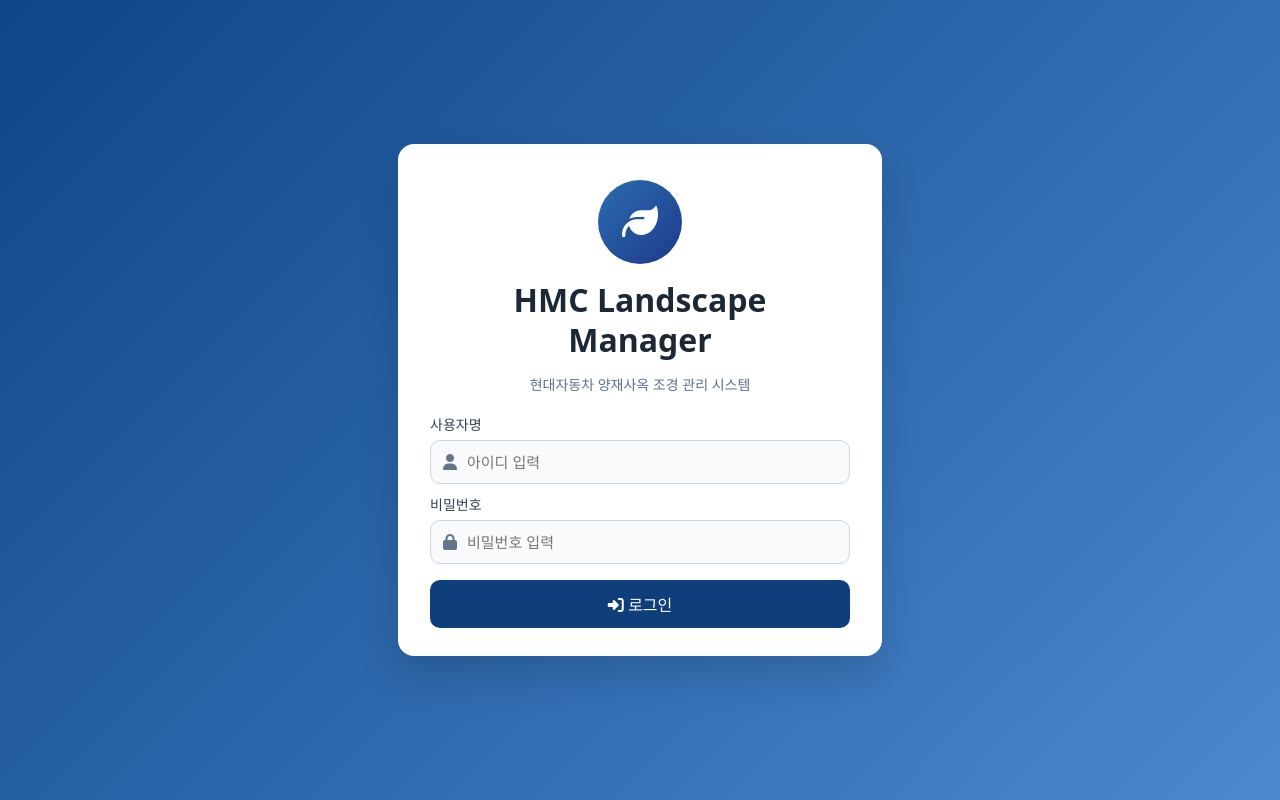
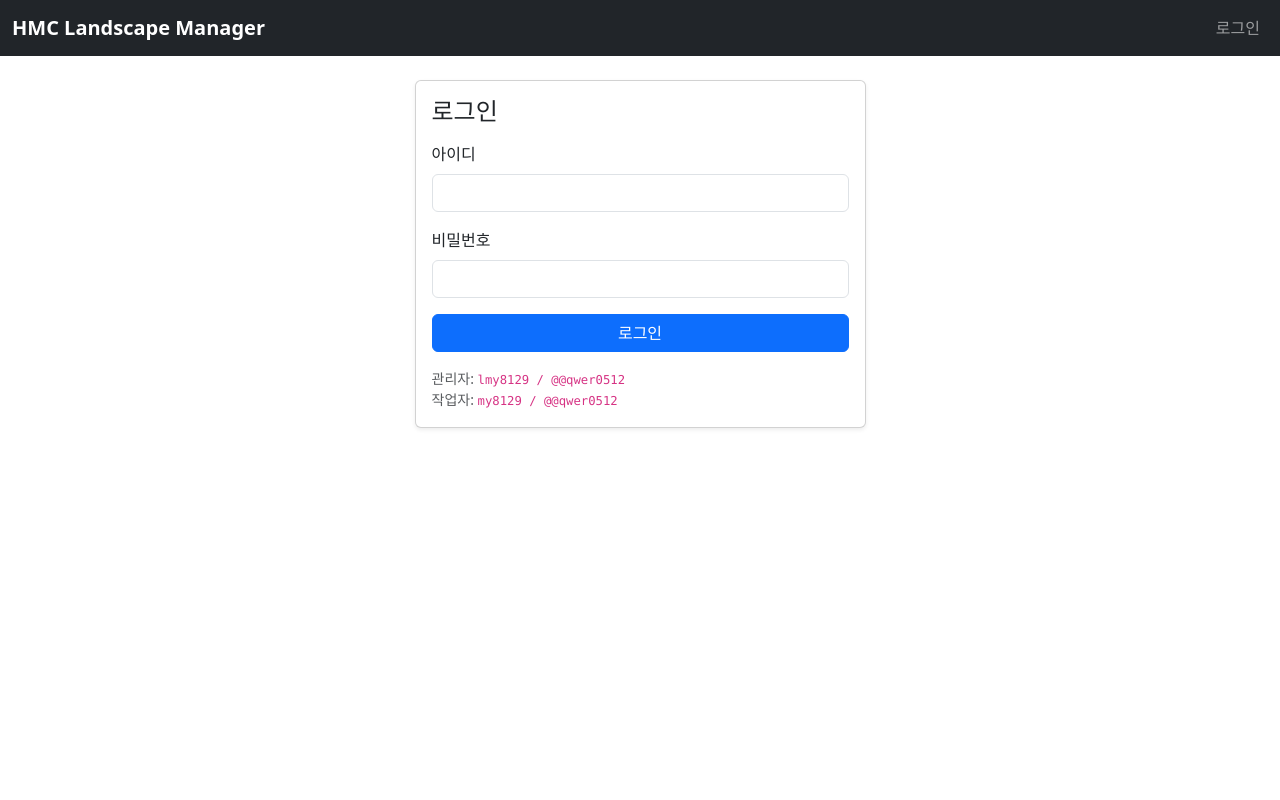
Before and after one commit to lmy810209/plango, a Flask app: page /login in a window 1280 px wide. Run offline with Flask 3, Linux system fonts and the light colour scheme.

Commit message:
Update login.html

```diff
--- a/templates/login.html
+++ b/templates/login.html
@@ -1,40 +1,27 @@
-<!doctype html>
-<html lang="ko">
-<head>
-  <meta charset="utf-8">
-  <title>HMC Landscape Manager - 로그인</title>
-  <meta name="viewport" content="width=device-width, initial-scale=1">
-  <link href="https://cdnjs.cloudflare.com/ajax/libs/font-awesome/6.5.0/css/all.min.css" rel="stylesheet">
-  <link href="{{ url_for('static', filename='style.css') }}" rel="stylesheet">
-</head>
-<body class="bg-grad">
-  <div class="login-card">
-    <div class="logo"><i class="fa-solid fa-leaf"></i></div>
-    <h1>HMC Landscape<br>Manager</h1>
-    <p class="sub">현대자동차 양재사옥 조경 관리 시스템</p>
-
-    {% if error %}
-    <div class="alert">{{ error }}</div>
-    {% endif %}
-
-    <!-- action과 method 추가 -->
-    <form method="post" action="{{ url_for('login') }}" class="form">
-      <label>사용자명</label>
-      <div class="input">
-        <span class="icon"><i class="fa-solid fa-user"></i></span>
-        <input name="username" placeholder="아이디 입력" required>
+{% extends "base.html" %}
+{% block content %}
+<div class="row justify-content-center">
+  <div class="col-md-5">
+    <div class="card shadow-sm">
+      <div class="card-body">
+        <h4 class="mb-3">로그인</h4>
+        <form method="post">
+          <div class="mb-3">
+            <label class="form-label">아이디</label>
+            <input name="username" class="form-control" required>
+          </div>
+          <div class="mb-3">
+            <label class="form-label">비밀번호</label>
+            <input type="password" name="password" class="form-control" required>
+          </div>
+          <button class="btn btn-primary w-100">로그인</button>
+        </form>
+        <div class="small text-muted mt-3">
+          관리자: <code>lmy8129 / @@qwer0512</code><br>
+          작업자: <code>my8129 / @@qwer0512</code>
+        </div>
       </div>
-
-      <label>비밀번호</label>
-      <div class="input">
-        <span class="icon"><i class="fa-solid fa-lock"></i></span>
-        <input name="password" type="password" placeholder="비밀번호 입력" required>
-      </div>
-
-      <button class="btn" type="submit">
-        <i class="fa-solid fa-right-to-bracket"></i> 로그인
-      </button>
-    </form>
+    </div>
   </div>
-</body>
-</html>
+</div>
+{% endblock %}
```
